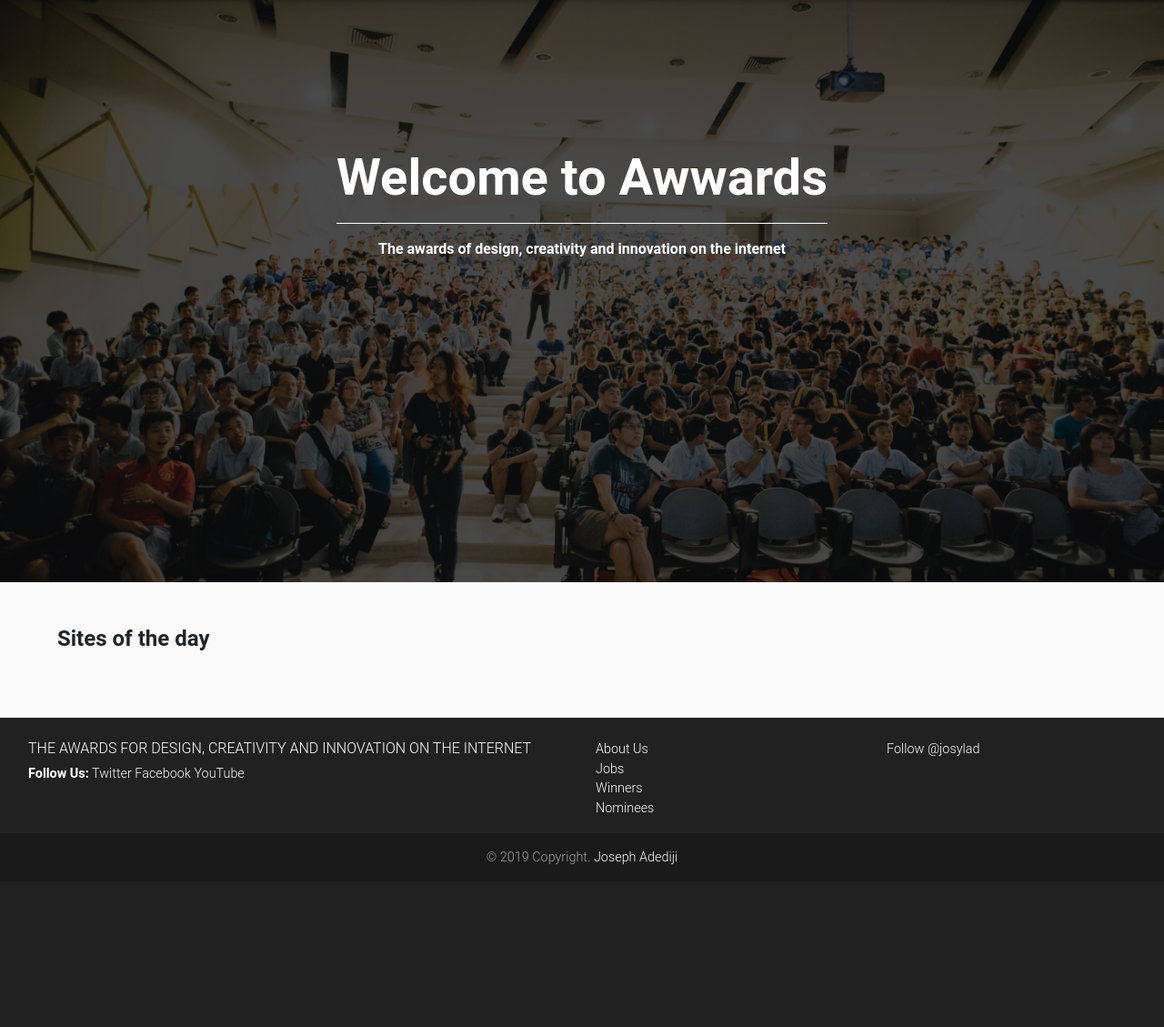
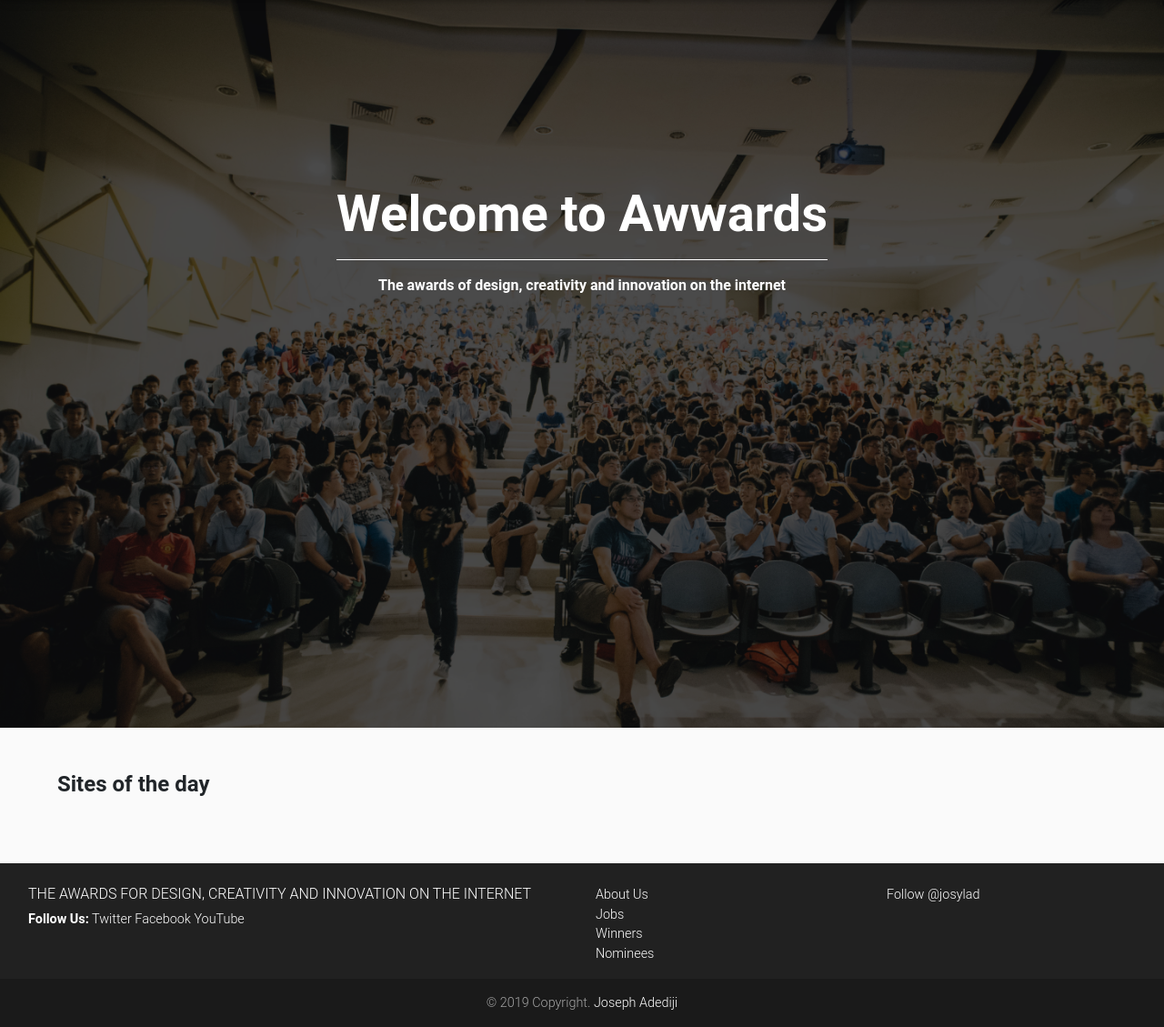
Before and after one commit to josylad/ReviewMe, a Django app: page / in a window 1280 px wide. Shown: the part 59-1188 px from the top of the page at 91% size. Before the commit the page ends 1009 px from the top, so only its background shows below. Run offline with Django 3.2, Linux system fonts and the light colour scheme; data that the repository does not hold is empty; some libraries are stand-ins or nearby versions.

Commit message:
Increase the height of the landing page background image

```diff
--- a/awwards/templates/index.html
+++ b/awwards/templates/index.html
@@ -3,11 +3,11 @@
 
 {% block content %}
 
-<div style="background:url('/media/images/homebg2.jpg'); height: 80vh; background-size: cover; background-position: center;">
+<div style="background:url('/media/images/homebg2.jpg'); height: 100vh; background-size: cover; background-position: center;">
 
   <div id="intro">
 
-      <div class="mask rgba-black-strong" style="height: 80vh;">
+      <div class="mask rgba-black-strong" style="height: 100vh;">
 
           <div class="container-fluid d-flex align-items-center justify-content-center h-50">
 
```
